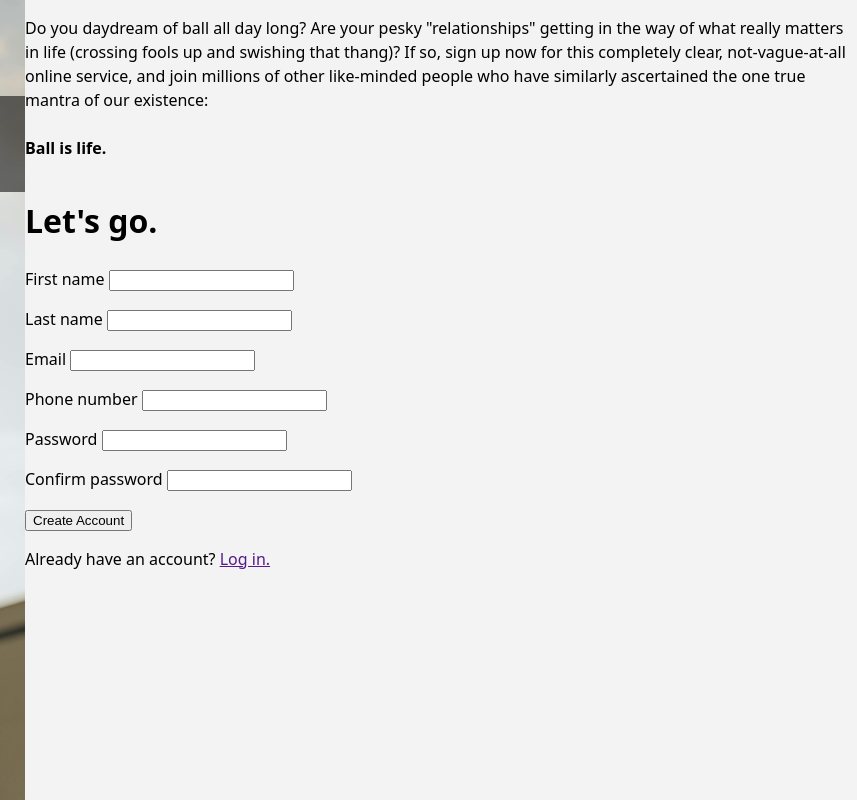
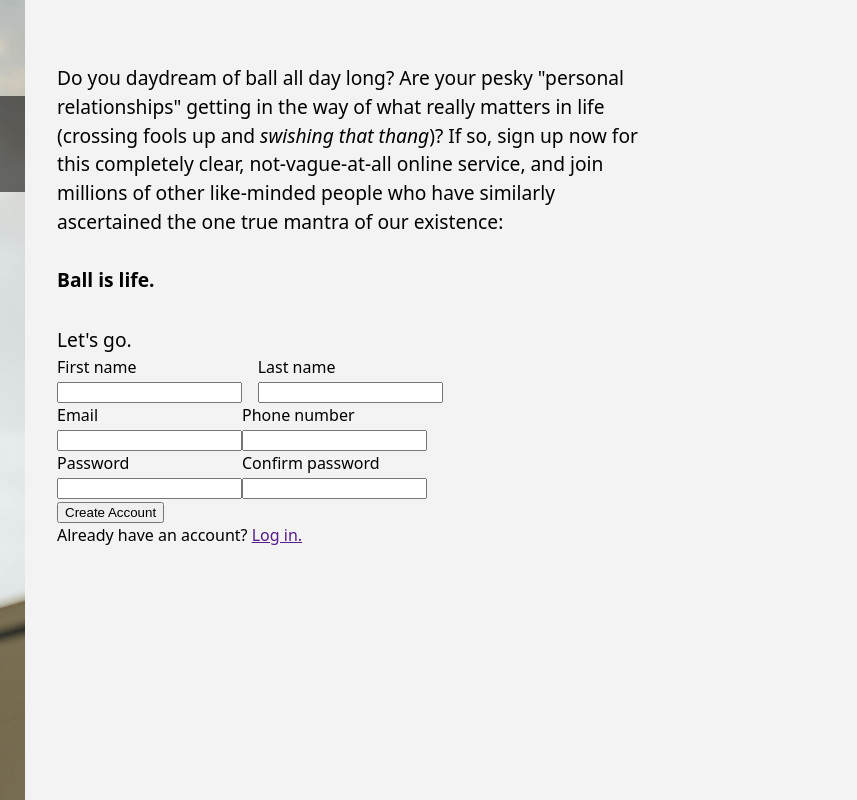
Before and after one commit to deepend15/odin-sign-up-form, a plain HTML site: page index.html in a window 1280 px wide. Shown: the full height of the page, 423-1280 px from the left. Drawn offline with Linux system fonts and the light colour scheme.

Commit message:
Format "form" side
Initial / not final formatting; further edits to be made

```diff
--- a/index.html
+++ b/index.html
@@ -16,11 +16,12 @@
     </div>
     <div class="form-side">
         <div class="info-section">
-            <p>Do you daydream of ball all day long? Are your pesky "relationships" getting in the way of what really matters in life (crossing fools up and swishing that thang)? If so, sign up now for this completely clear, not-vague-at-all online service, and join millions of other like-minded people who have similarly ascertained the one true mantra of our existence:<br><br><strong>Ball is life.</strong></p>
+            <p>Do you daydream of ball all day long? Are your pesky "personal relationships" getting in the way of what really matters in life (crossing fools up and <em>swishing that thang</em>)? If so, sign up now for this completely clear, not-vague-at-all online service, and join millions of other like-minded people who have similarly ascertained the one true mantra of our existence:<br><br><strong>Ball is life.</strong></p>
         </div>
         <form action="" method="">
-            <h1>Let's go.</h1>
+            <p>Let's go.</p>
             <div class="input-container">
+                <div class="line">
                     <p>
                         <label for="first-name">First name</label>
                         <input type="text" name="first-name" id="first-name">
@@ -29,6 +30,8 @@
                         <label for="last-name">Last name</label>
                         <input type="text" name="last-name" id="last-name">
                     </p>
+                </div>
+                <div class="line">
                     <p>
                         <label for="email">Email</label>
                         <input type="email" name="email" id="email">
@@ -37,6 +40,8 @@
                         <label for="number">Phone number</label>
                         <input type="tel" name="number" id="number">
                     </p>
+                </div>
+                <div class="line">
                     <p>
                         <label for="password">Password</label>
                         <input type="password" name="password" id="password">
@@ -46,6 +51,7 @@
                         <input type="password" name="password-confirm" id="password-confirm">
                     </p>
                 </div>
+            </div>
             <button type="submit">Create Account</button>
         </form>
         <p>Already have an account? <a href="">Log in.</a></p>
--- a/styles.css
+++ b/styles.css
@@ -17,9 +17,12 @@ html {
     box-sizing: inherit;
 }
 
+* {
+    margin: 0;
+}
+
 body {
     display: flex;
-    margin: 0;
     font-family: system-ui, "Segoe UI", Roboto, Helvetica, Arial, sans-serif, "Apple Color Emoji", "Segoe UI Emoji", "Segoe UI Symbol";
     line-height: 1.5;
 }
@@ -29,9 +32,9 @@ body {
     background-image: url("./images/basketball.jpg");
     background-size: cover;
     background-position: center;
+    height: 100vh;
     display: flex;
     flex-direction: column;
-    height: 100vh;
     align-items: center;
     justify-content: space-between;
     padding: 6rem 0 2rem 0;
@@ -54,6 +57,10 @@ body {
     height: min(75px, 175%);
 }
 
+.logo-footer {
+    text-align: center;
+}
+
 .form-side {
     flex: 65%;
     background: rgb(243, 243, 243);
@@ -61,3 +68,31 @@ body {
     display: flex;
     flex-direction: column;
 }
+
+.info-section,
+.form-side > p,
+form {
+    padding-left: 2rem;
+}
+
+.info-section p,
+form > p {
+    font-size: 1.2rem;
+    font-weight: 500;
+}
+
+.info-section p {
+    width: 55ch;
+    padding: 4rem 0 2rem 0;
+}
+
+.input-container {
+    display: flex;
+    flex-direction: column;
+    width: 50%;
+}
+
+.line {
+    display: flex;
+    justify-content: space-between;
+}
```
Lines whose indentation alone changed are shown as unchanged.
